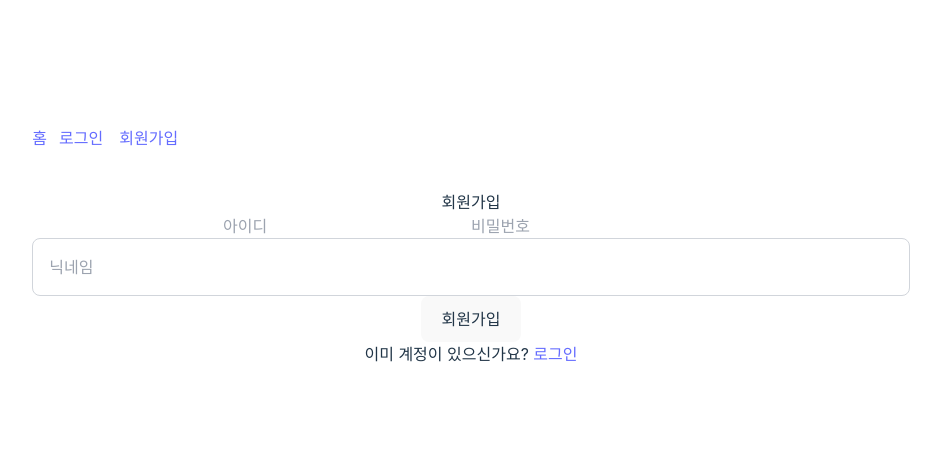
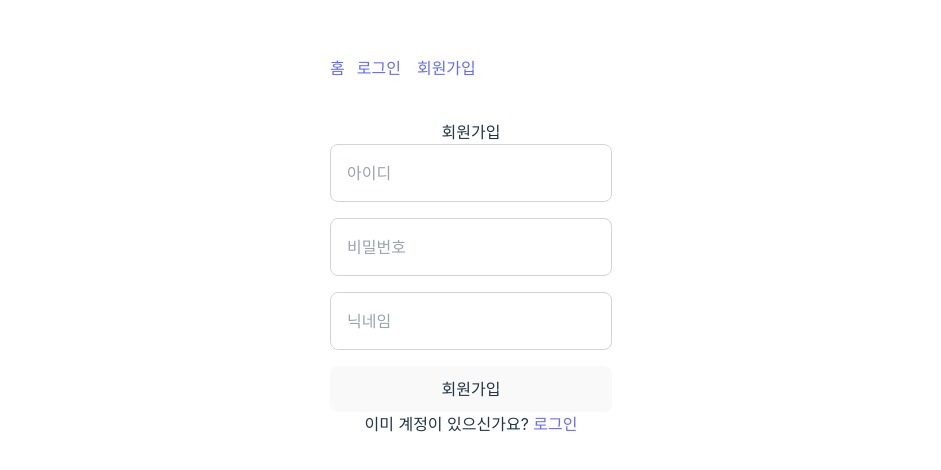
Before and after one commit to johj703/MBTI_test, a React (Vite) app: page /signup in a window 1280 px wide. Shown: the part 154-624 px from the top of the page, without its empty margins (169-1110 px from the left). Built offline with nearby package versions, Linux system fonts and the light colour scheme.

Commit message:
css: form과 각 입력 필드(아이디, 비밀번호, 닉네임) CSS 추가

```diff
--- a/src/components/AuthForm.jsx
+++ b/src/components/AuthForm.jsx
@@ -23,7 +23,7 @@
   };
 
   return (
-    <form>
+    <form className="flex flex-col w-full mx-auto space-y-4 max-x-md">
       <input
         type="text"
         name="id"
@@ -31,6 +31,7 @@
         onChange={handleChange}
         placeholder="아이디"
         required
+        className="w-full p-4 border border-gray-300 rounded-lg focus:outline-none focus:ring-2 focus:ring-blue-500"
       />
       <input
         type="password"
@@ -39,6 +40,7 @@
         onChange={handleChange}
         placeholder="비밀번호"
         required
+        className="w-full p-4 border border-gray-300 rounded-lg focus:outline-none focus:ring-2 focus:ring-blue-500"
       />
       {mode === "signup" && (
         <input
@@ -48,7 +50,7 @@
           onChange={handleChange}
           placeholder="닉네임"
           required
-          className="w-full p-4 border border-gray-300 rounded-lg"
+          className="w-full p-4 border border-gray-300 rounded-lg focus:outline-none focus:ring-2 focus:ring-blue-500"
         />
       )}
       <button type="submit">{mode === "login" ? "로그인" : "회원가입"}</button>
```
